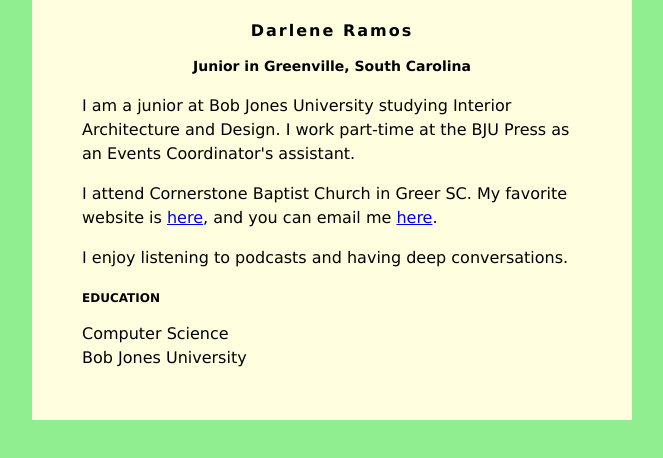
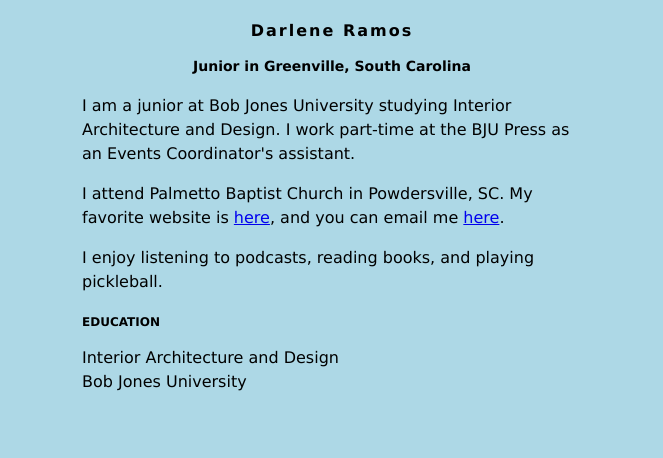
Before and after one commit to DarleneRamos/DarleneRamos.github.io, a plain HTML site: page index.html in a window 1280 px wide. Shown: the whole page, without its empty margins (308-971 px from the left). Drawn offline with Linux system fonts and the light colour scheme.

Commit message:
Update index.html

```diff
--- a/index.html
+++ b/index.html
@@ -3,11 +3,11 @@
 <head>
 <style>
 body {
-    background: lightgreen;
+    background: lightblue;
     font-family: Verdana;
 }
 #content {
-    background: lightyellow;
+    background: lightbrown;
     min-width: 200px;
     max-width: 500px;
     padding: 50px;
@@ -36,15 +36,15 @@ h3 {
 
          <p>I am a junior at Bob Jones University studying Interior Architecture and Design. I work part-time at the BJU Press as an Events Coordinator's assistant.</p>
          <p>
-            I attend Cornerstone Baptist Church in Greer SC. My favorite website is
+            I attend Palmetto Baptist Church in Powdersville, SC. My favorite website is
             <a href="https://mobilehymns.org/">here</a>, and you can email me
-            <a href="mailto:sgothard@bju.edu">here</a>.
+            <a href="mailto:dramo959@students.bju.edu">here</a>.
          </p>
          <p>
-            I enjoy listening to podcasts and having deep conversations.
+            I enjoy listening to podcasts, reading books, and playing pickleball.
          </p>
         <h3>EDUCATION</h3>
-        Computer Science<br />
+        Interior Architecture and Design<br />
         Bob Jones University
     </div>
 </body>
```
